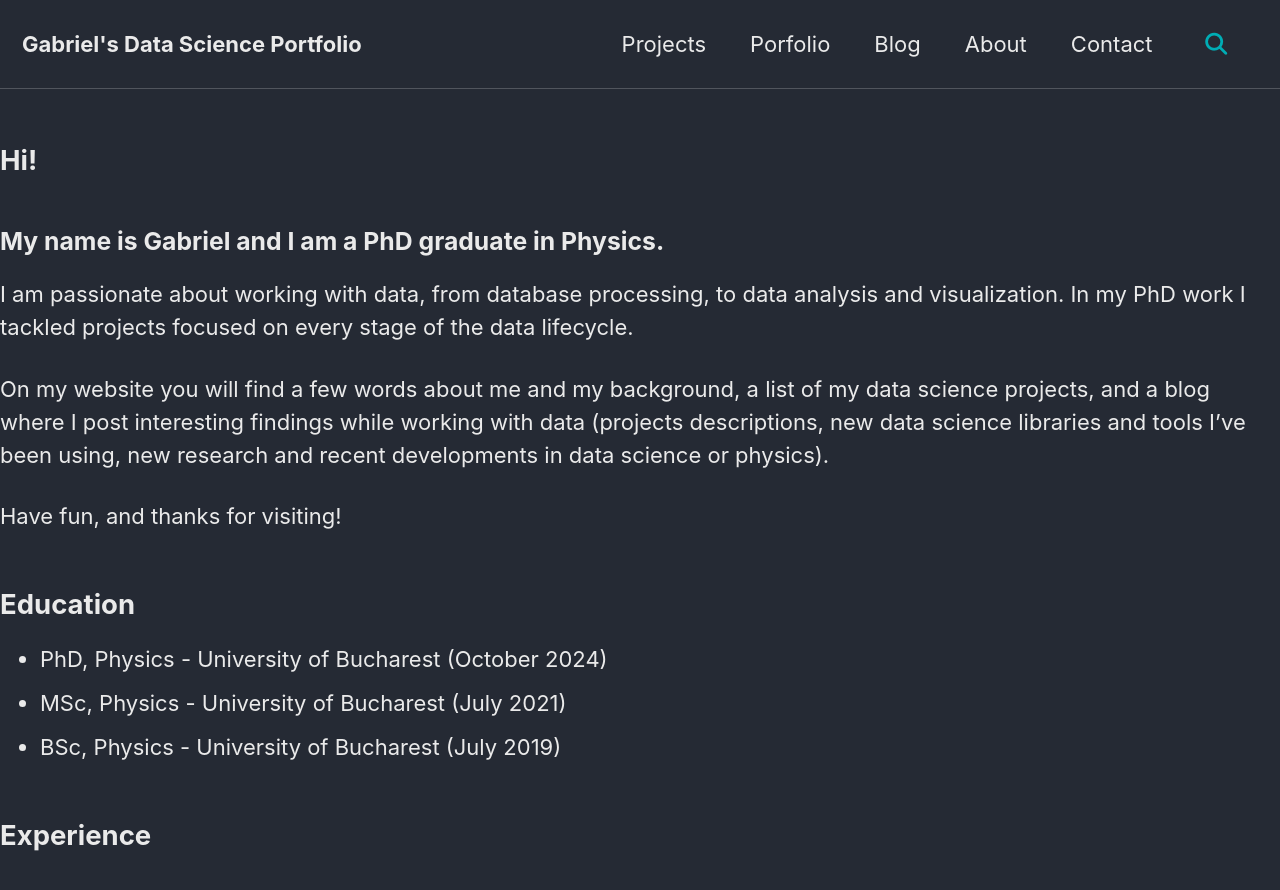
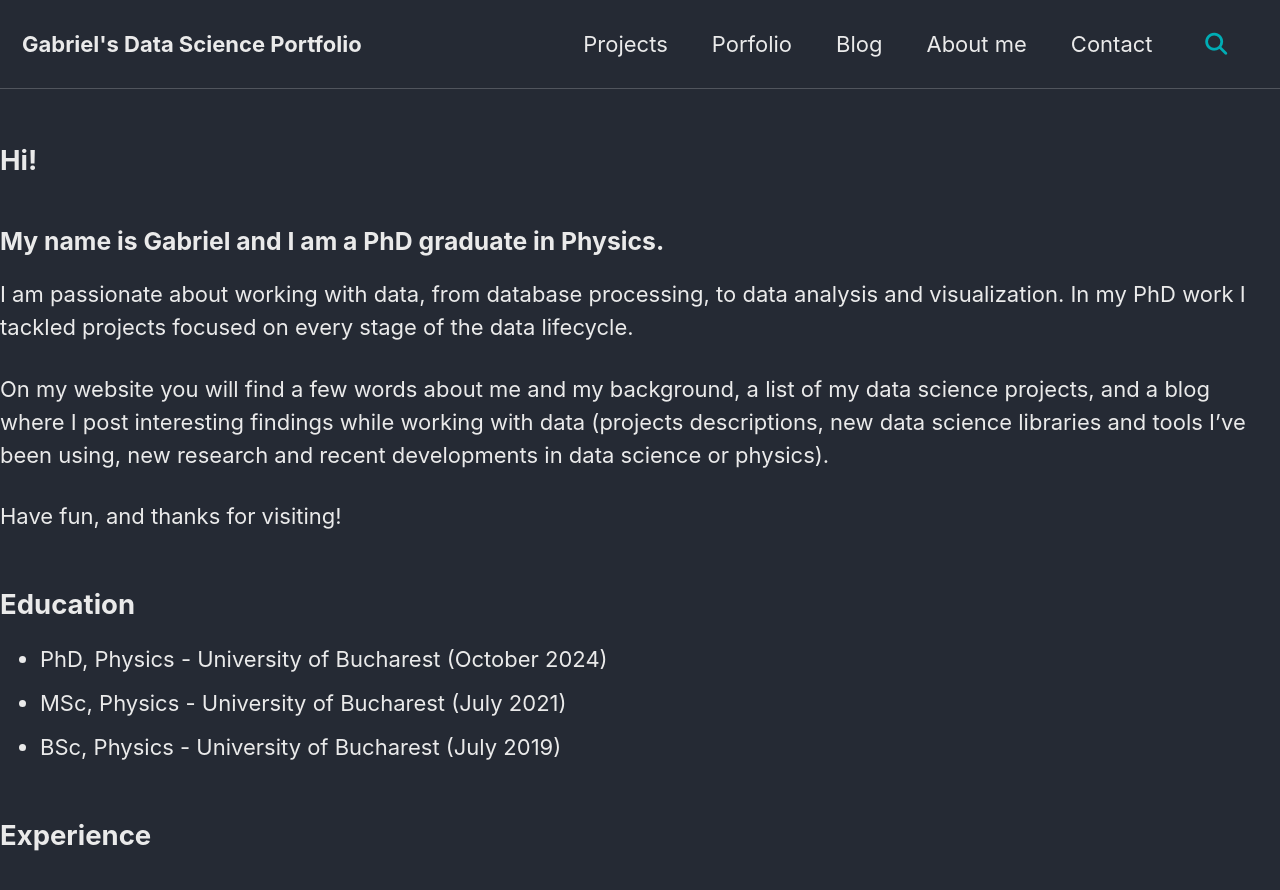
Before and after one commit to gabipana7/gabipana7.github.io, a Jekyll site: the page built from _pages/about.md, in a window 1280 px wide and 900 px high. Shown: the top 890 px of the window. Built offline with Jekyll 4.4.1, drawn with Linux system fonts in a browser that asks for light colours; cached includes are drawn as plain includes; our own code applies the rules of GitHub Pages for plain Markdown files.

```diff
--- a/_data/navigation.yml
+++ b/_data/navigation.yml
@@ -6,7 +6,7 @@ main:
     url: /portfolio/
   - title: "Blog"
     url: /blog/
-  - title: "About"
+  - title: "About me"
     url: /about/
   - title: "Contact"
     url: /contact/
--- a/_pages/about.md
+++ b/_pages/about.md
@@ -1,6 +1,6 @@
 ---
 permalink: /about/
-title: "About"
+title: "About me"
 ---
 
 ## Hi!
```
Also changed, not shown: _blog/blog1.md (added, +6 -0 lines), _porfolio/test_project.md (+2 -0 lines).
